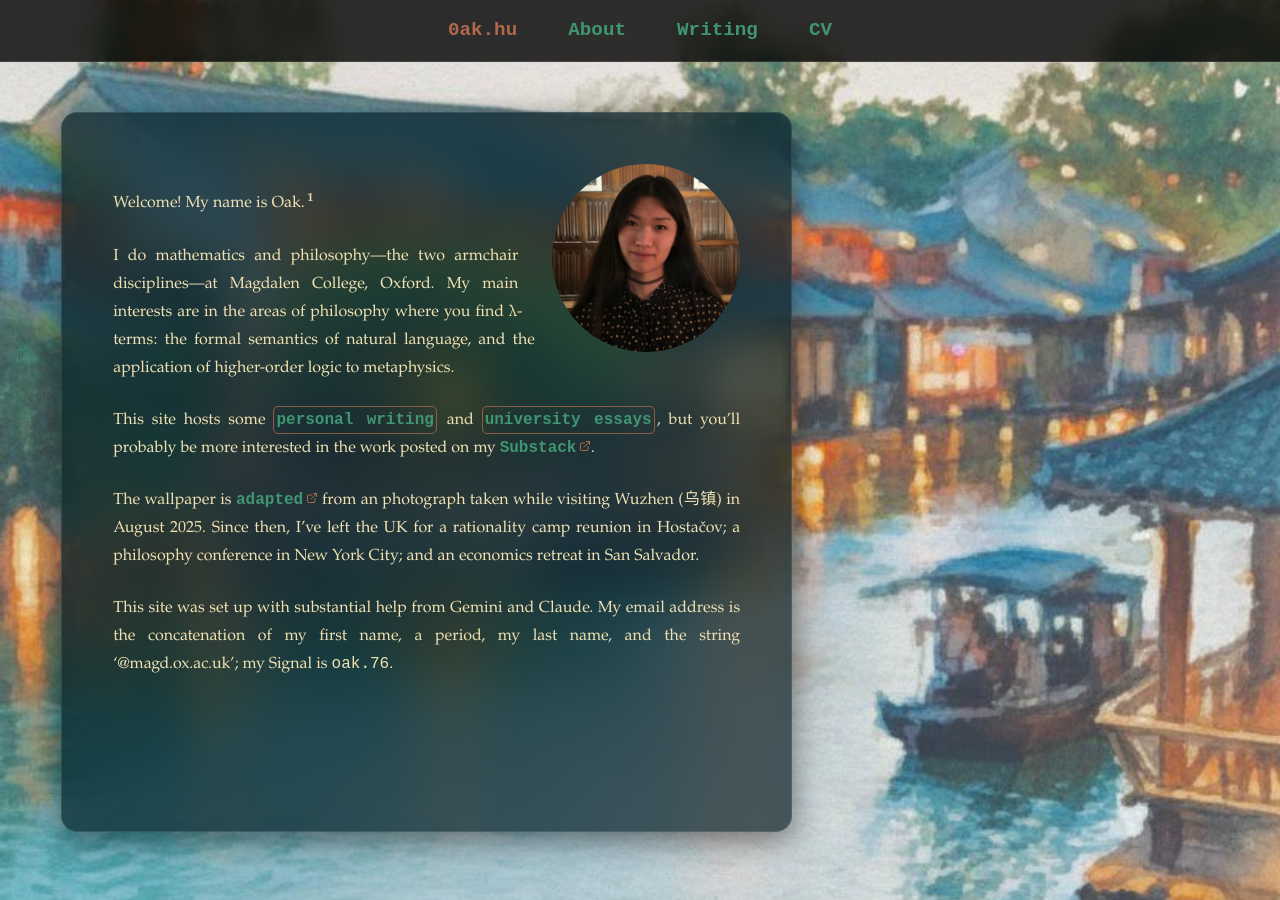
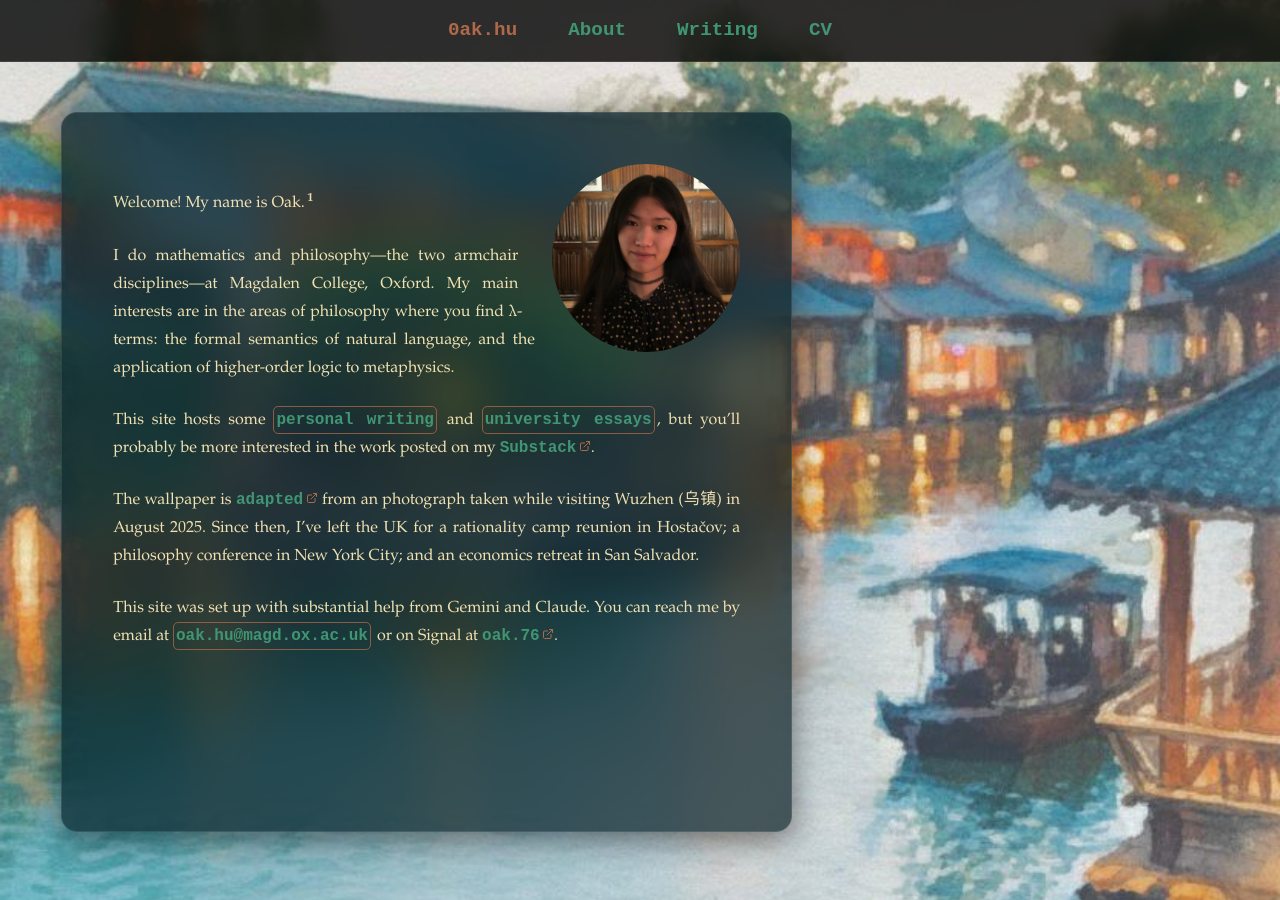
Before and after one commit to oak-hu/oak-hu.github.io, a Jekyll site: the page built from index.md, in a window 1280 px wide. Built offline with Jekyll 4.4.1, drawn with Linux system fonts in a browser that asks for light colours; some web fonts are replaced.

Commit message:
Update index.md

```diff
--- a/index.md
+++ b/index.md
@@ -15,4 +15,4 @@ This site hosts some [personal writing](/about) and [university essays](/writing
 
 The wallpaper is [adapted](https://en.wikipedia.org/wiki/Nano_Banana) from an photograph taken while visiting Wuzhen (<cjk>乌镇</cjk>) in August 2025. Since then, I've left the UK for a rationality camp reunion in Hostačov; a philosophy conference in New York City; and an economics retreat in San Salvador.
 
-This site was set up with substantial help from Gemini and Claude. My email address is the concatenation of my first name, a period, my last name, and the string ‘@magd.ox.ac.uk’; my Signal is `oak.76`.
+This site was set up with substantial help from Gemini and Claude. You can reach me by email at [oak.hu@magd.ox.ac.uk](mailto:oak.hu@magd.ox.ac.uk) or on Signal at [oak.76](https://signal.me/#eu/v-1hPsh6eppfzck9xyYmHkUMvEke7Fj8DRbjWo87LhTdNiRkwYBHdrMsBfO8alBI).
```
